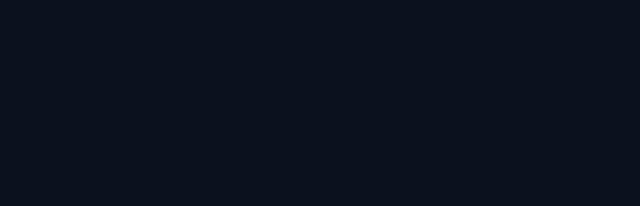
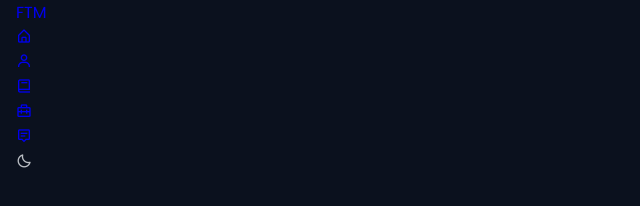
Before and after one commit to 78fatemanazari/My_Portfolio, a website: page index.html in a window 1280 px wide. Shown: the whole page, without its empty margins (0-640 px from the left). Drawn offline with nearby package versions, Linux system fonts and the light colour scheme.

Commit message:
feat: Create navbar

```diff
--- a/index.html
+++ b/index.html
@@ -1,71 +1,99 @@
 <!DOCTYPE html>
 <html lang="en">
   <head>
-        <meta charset="UTF-8">
-        <meta name="viewport" content="width=device-width, initial-scale=1.0">
+    <meta charset="UTF-8" />
+    <meta name="viewport" content="width=device-width, initial-scale=1.0" />
 
     <!--=============== FAVICON ===============-->
-        <link rel="shortcut icon" href="assets/img/favicon.png" type="image/x-icon">
+    <link
+      rel="shortcut icon"
+      href="assets/img/favicon.png"
+      type="image/x-icon"
+    />
 
     <!--=============== BOXICONS ===============-->
-        <link href='https://unpkg.com/boxicons@2.1.4/css/boxicons.min.css' rel='stylesheet'>
+    <link
+      href="https://unpkg.com/boxicons@2.1.4/css/boxicons.min.css"
+      rel="stylesheet"
+    />
 
     <!--=============== SWIPER CSS ===============-->
-        <link rel="stylesheet" href="">
+    <link rel="stylesheet" href="" />
 
     <!--=============== CSS ===============-->
-        <link rel="stylesheet" href="assets/css/styles.css">
+    <link rel="stylesheet" href="assets/css/styles.css" />
 
-        <title> Responsive portfolio website Fatema </title>
+    <title>Responsive portfolio website Fatema</title>
   </head>
   <body>
     <!--=============== HEADER ===============-->
     <header class="header" id="header">
+      <nav class="nav container">
+        <a href="#" class="nav__loop">FTM</a>
+        <div class="nav__menu">
+          <ul class="nav_list">
+            <li class="nav__item">
+              <a href="#home" class="nav__link">
+                <i class='bx bx-home-alt'></i>
+              </a>
+            </li>
 
+            <li class="nav__item">
+              <a href="#about" class="nav__link">
+                <i class='bx bx-user' ></i>
+              </a>
+            </li>
+
+            <li class="nav__item">
+              <a href="#skills" class="nav__link">
+                <i class='bx bx-book' ></i>
+              </a>
+            </li>
+
+            <li class="nav__item">
+              <a href="#work" class="nav__link">
+                <i class='bx bx-briefcase-alt-2' ></i>
+              </a>
+            </li>
+
+            <li class="nav__item">
+                <a href="#contact" class="nav__link">
+                    <i class='bx bx-message-alt-detail' ></i>
+                </a>
+              </li>
+          </ul>
+        </div>
+        <!-- Theme change button -->
+        <i class='bx bx-moon change-theme' id="theme-button" ></i>
+      </nav>
     </header>
 
     <!--=============== MAIN ===============-->
     <main class="main">
       <!--=============== HOME ===============-->
-            <section class="home section" id="home">
-
-            </section>
+      <section class="home section" id="home"></section>
 
       <!--=============== ABOUT ===============-->
-            <section class="about section" id="about">
-
-            </section>
+      <section class="about section" id="about"></section>
 
       <!--=============== SKILLS ===============-->
-            <section class="skills section" id="skills">
-
-            </section>
+      <section class="skills section" id="skills"></section>
 
       <!--=============== SERVICES ===============-->
-            <section class="services section">
-
-            </section>
+      <section class="services section"></section>
 
       <!--=============== WORK ===============-->
-            <section class="work section" id="work">
-
-            </section>
+      <section class="work section" id="work"></section>
 
       <!--=============== TESTIMONIALS ===============-->
-            <section class="testimonial section">
-
-            </section>
+      <section class="testimonial section"></section>
 
       <!--=============== CONTACT ===============-->
-            <section class="contact section" id="contact">
-
-            </section>
+      <section class="contact section" id="contact"></section>
     </main>
 
     <!--=============== FOOTER ===============-->
-        <footer class="footer">
-
-        </footer>
+    <footer class="footer"></footer>
 
     <!--=============== SCROLLREVEAL ===============-->
     <script src=""></script>
```
Lines whose indentation alone changed are shown as unchanged.
